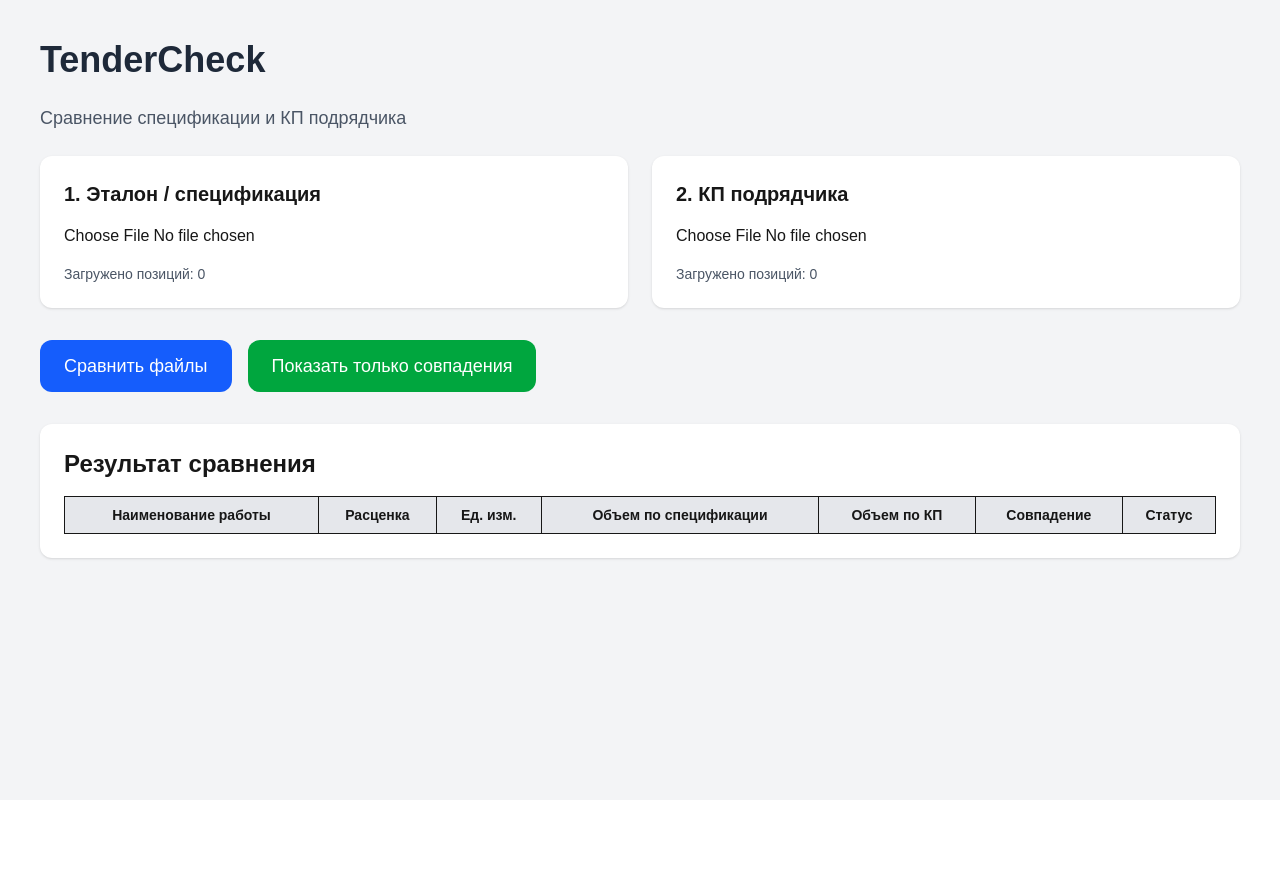
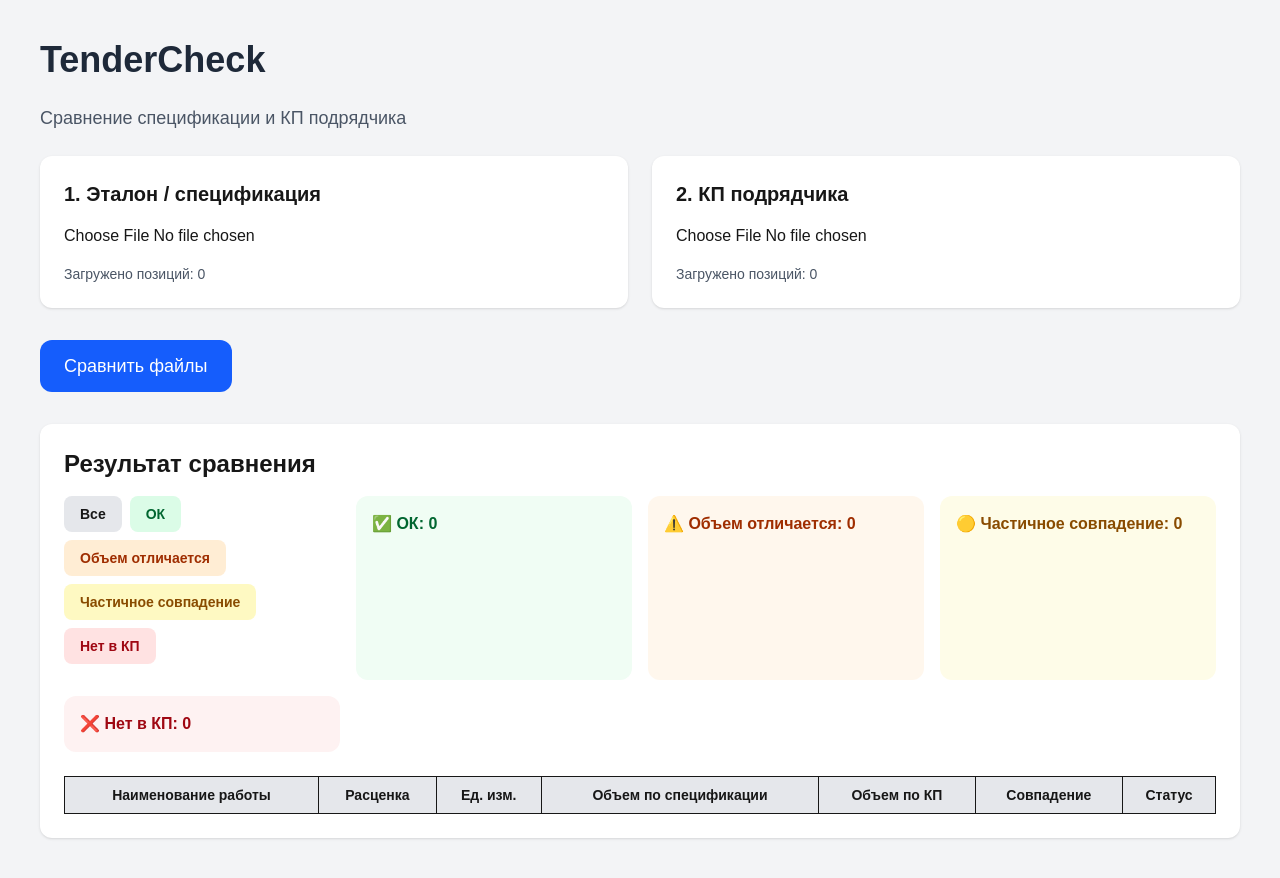
Before and after one commit to Gredyvitaliy/tendercheck, a Next.js app: page / in a window 1280 px wide. Before the commit the page ends 800 px from the top, so only its background shows below. Built offline with nearby package versions, Linux system fonts and the light colour scheme.

Commit message:
Add result status filters

```diff
--- a/src/app/page.tsx
+++ b/src/app/page.tsx
@@ -174,7 +174,9 @@ export default function Home() {
   const [specItems, setSpecItems] = useState<WorkItem[]>([]);
   const [offerItems, setOfferItems] = useState<WorkItem[]>([]);
   const [results, setResults] = useState<CompareResult[]>([]);
-  const [showOnlyMatches, setShowOnlyMatches] = useState(false);
+  const [statusFilter, setStatusFilter] = useState<
+  CompareResult["status"] | "Все"
+>("Все");
 
   const handleSpecUpload = (e: React.ChangeEvent<HTMLInputElement>) => {
     const file = e.target.files?.[0];
@@ -331,6 +333,21 @@ if (bestSimilarity < 80) {
     if (status === "Частичное совпадение") return "text-yellow-700 bg-yellow-100";
     return "text-red-700 bg-red-100";
   };
+  const okCount = results.filter(
+  (item) => item.status === "ОК"
+).length;
+
+const volumeDiffCount = results.filter(
+  (item) => item.status === "Объем отличается"
+).length;
+
+const partialCount = results.filter(
+  (item) => item.status === "Частичное совпадение"
+).length;
+
+const missingCount = results.filter(
+  (item) => item.status === "Нет в КП"
+).length;
 
   return (
     <main className="min-h-screen bg-gray-100 p-10">
@@ -365,15 +382,62 @@ if (bestSimilarity < 80) {
         Сравнить файлы
     </button>
 
-<button
-  onClick={() => setShowOnlyMatches(!showOnlyMatches)}
-  className="ml-4 bg-green-600 hover:bg-green-700 text-white px-6 py-3 rounded-xl text-lg mb-8"
->
-  {showOnlyMatches ? "Показать все" : "Показать только совпадения"}
-</button>
 
       <div className="bg-white rounded-xl p-6 shadow overflow-auto">
         <h2 className="text-2xl font-semibold mb-4">Результат сравнения</h2>
+        <div className="mb-6 grid grid-cols-1 md:grid-cols-4 gap-4">
+          <div className="mb-4 flex gap-2 flex-wrap">
+  <button
+    onClick={() => setStatusFilter("Все")}
+    className="bg-gray-200 hover:bg-gray-300 px-4 py-2 rounded-lg text-sm font-semibold"
+  >
+    Все
+  </button>
+
+  <button
+    onClick={() => setStatusFilter("ОК")}
+    className="bg-green-100 hover:bg-green-200 text-green-800 px-4 py-2 rounded-lg text-sm font-semibold"
+  >
+    ОК
+  </button>
+
+  <button
+    onClick={() => setStatusFilter("Объем отличается")}
+    className="bg-orange-100 hover:bg-orange-200 text-orange-800 px-4 py-2 rounded-lg text-sm font-semibold"
+  >
+    Объем отличается
+  </button>
+
+  <button
+    onClick={() => setStatusFilter("Частичное совпадение")}
+    className="bg-yellow-100 hover:bg-yellow-200 text-yellow-800 px-4 py-2 rounded-lg text-sm font-semibold"
+  >
+    Частичное совпадение
+  </button>
+
+  <button
+    onClick={() => setStatusFilter("Нет в КП")}
+    className="bg-red-100 hover:bg-red-200 text-red-800 px-4 py-2 rounded-lg text-sm font-semibold"
+  >
+    Нет в КП
+  </button>
+</div>
+  <div className="bg-green-50 text-green-800 rounded-xl p-4 font-semibold">
+    ✅ ОК: {okCount}
+  </div>
+
+  <div className="bg-orange-50 text-orange-800 rounded-xl p-4 font-semibold">
+    ⚠️ Объем отличается: {volumeDiffCount}
+  </div>
+
+  <div className="bg-yellow-50 text-yellow-800 rounded-xl p-4 font-semibold">
+    🟡 Частичное совпадение: {partialCount}
+  </div>
+
+  <div className="bg-red-50 text-red-800 rounded-xl p-4 font-semibold">
+    ❌ Нет в КП: {missingCount}
+  </div>
+</div>
 
         <table className="w-full border-collapse text-sm">
           <thead>
@@ -389,8 +453,8 @@ if (bestSimilarity < 80) {
           </thead>
 
           <tbody>
-            {results
-  .filter((item) => !showOnlyMatches || item.status !== "Нет в КП")
+           {results
+  .filter((item) => statusFilter === "Все" || item.status === statusFilter)
   .map((item, index) => (
               <tr key={index}>
                 <td className="border p-2">{item.name}</td>
```
